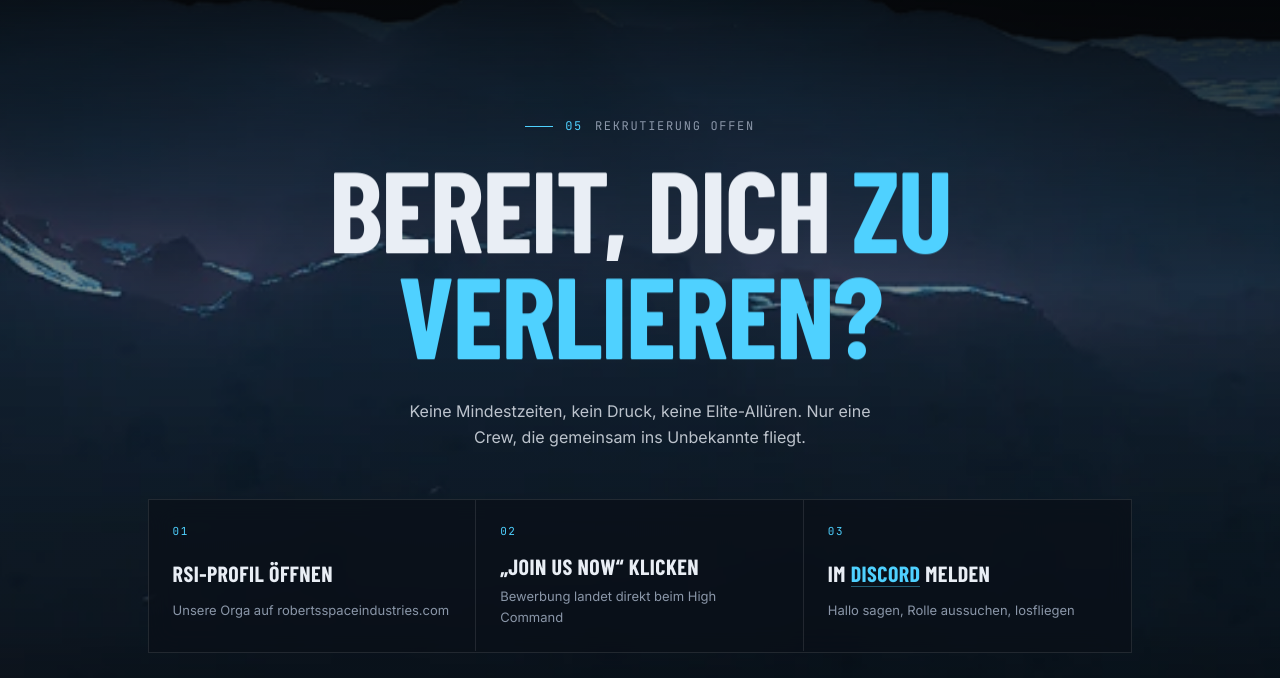
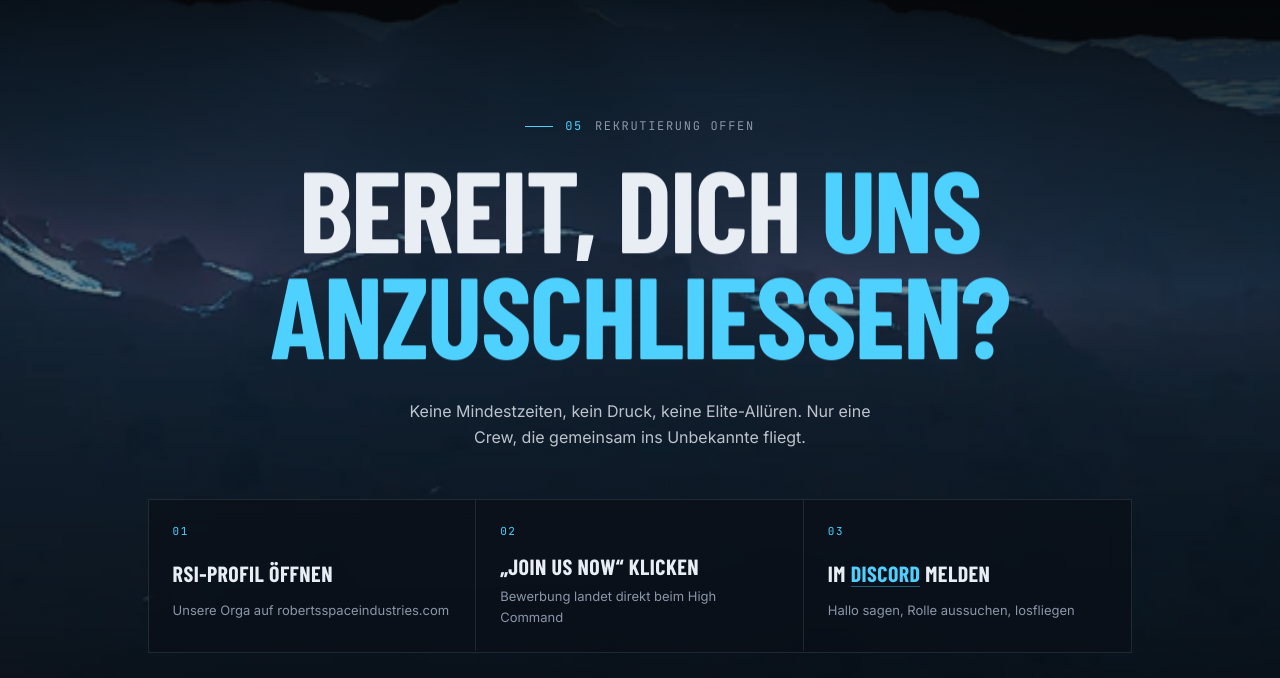
Before and after one commit to MeppMepp/lost-in-space, a plain HTML site: page index.html in a window 1280 px wide. Shown: the part 6200-6878 px from the top of the page. Drawn offline with nearby package versions, Linux system fonts and the light colour scheme; a web font is replaced by a local one.

Commit message:
Beitreten-Überschrift: "Bereit, dich uns anzuschließen?"
Co-Authored-By: Claude Opus 5.5 <noreply@anthropic.com>

```diff
--- a/index.html
+++ b/index.html
@@ -210,7 +210,7 @@
       <div class="join__shade" aria-hidden="true"></div>
       <div class="join__inner">
         <p class="tag"><span>05</span> Rekrutierung offen</p>
-        <h2 class="join__title split-up">Bereit, dich <em>zu verlieren?</em></h2>
+        <h2 class="join__title split-up">Bereit, dich <em>uns anzuschließen?</em></h2>
         <p class="join__text fade-up">Keine Mindestzeiten, kein Druck, keine Elite-Allüren. Nur eine Crew, die gemeinsam ins Unbekannte fliegt.</p>
 
         <ol class="steps">
```
